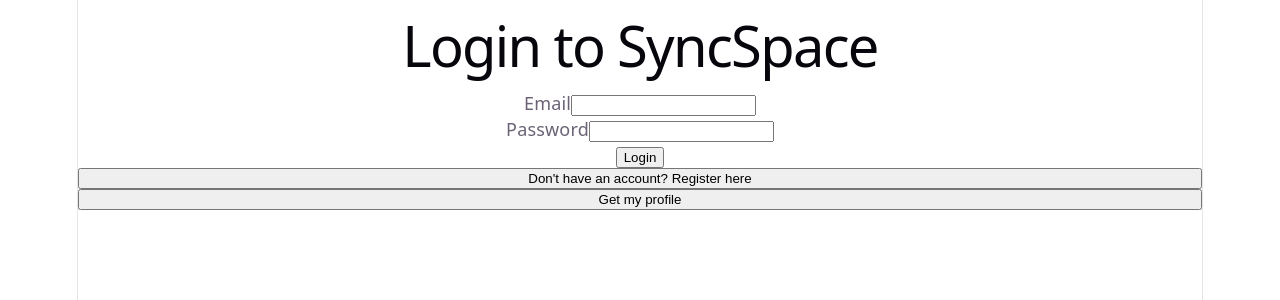
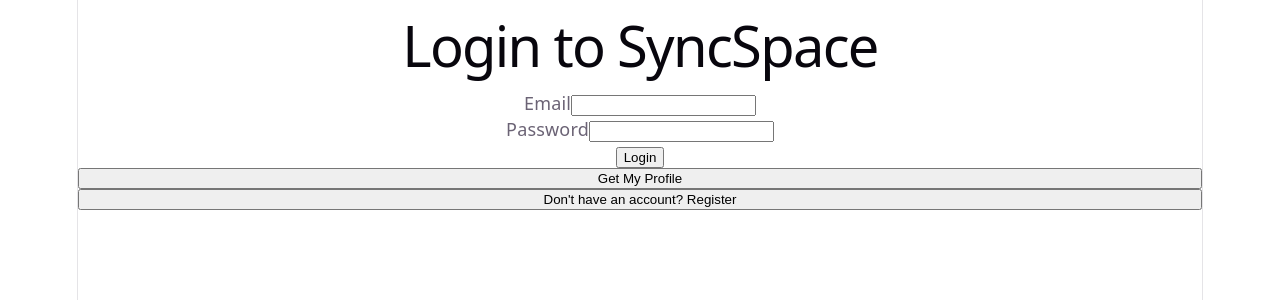
Before and after one commit to bugblazer/syncspace, a React app in the folder frontend/: page / in a window 1280 px wide. Both pictures are taken after a click on the button "Already have an account? Login here". Shown: the top 300 px of the page. Built offline with nearby package versions, Linux system fonts and the light colour scheme; the HTML template or start-up script is replaced by a standard one.

Commit message:
refactored the frontend pages

```diff
--- a/frontend/src/App.jsx
+++ b/frontend/src/App.jsx
@@ -1,4 +1,6 @@
 import { useState } from "react";
+import RegistrationForm from "./components/registrationForm";
+import LoginForm from "./components/LoginForm";
 
 function App() {
   //Registration page states
@@ -16,9 +18,10 @@
   const [loginPassword, setLoginPassword] = useState("");
 
   //Registration handler
-  async function handleSubmit(event) {
+  async function handleRegister(event) {
     event.preventDefault();
 
+    setMessage("");
     setIsLoading(true);
 
     try {
@@ -39,7 +42,11 @@
 
     const data = await response.json();
 
-    setMessage(data.message || data.error);
+    if (response.ok) {
+      setMessage(data.message);
+    } else {
+      setMessage(data.error);
+    }
     } catch (error){
       setMessage("Something went wrong. Please try again later");
     } finally {
@@ -93,12 +100,12 @@
         `${import.meta.env.VITE_API_URL}/users/me`,
         {
           headers: {
-            Authorization: `Bearer: ${token}`
+            Authorization: `Bearer ${token}`
           }
         }
       );
 
-      const data = response.json();
+      const data = await response.json();
 
       console.log(data);
     } catch (error) {
@@ -107,93 +114,32 @@
   }
 
   return (
-    isLogin ? (
-      <>
-        <h1>Login to SyncSpace</h1>
-
-        {message && <p>{message}</p>}
-
-        <form onSubmit={handleLogin}>
-
-          <div>
-            <label>Email</label>
-            <input
-              type="email"
-              value={loginEmail}
-              onChange={(event) => setLoginEmail(event.target.value)}
-            />
-          </div>
-
-          <div>
-            <label>Password</label>
-            <input
-              type="password"
-              value={loginPassword}
-              onChange={(event) => setLoginPassword(event.target.value)}
-            />
-          </div>
-
-          <button type="submit" disabled={isLoading}>
-            {isLoading? "Loggin in..." : "Login"}
-          </button>
-
-        </form>
-
-        <button onClick={() => setIsLogin(false)}>
-          Don't have an account? Register here
-        </button>
-
-        <button onClick={getCurrentUser}>
-          Get my profile
-        </button>
-      </>
-    ) : (
-      <>
-        <h1>Create your SyncSpace account</h1>
-
-        {message && <p>{message}</p>}
-
-        <form onSubmit={handleSubmit}>
-
-          <div>
-            <label>Username</label>
-            <input
-              type="text"
-              value={username}
-              onChange={(event) => setUsername(event.target.value)}
-             />
-          </div>
-
-          <div>
-            <label>Email</label>
-            <input
-              type="email"
-              value={email}
-              onChange={(event) => setEmail(event.target.value)}
-            />
-          </div>
-
-          <div>
-            <label>Password</label>
-            <input
-              type="password"
-              value={password}
-              onChange={(event) => setPassword(event.target.value)}
-            />
-          </div>
-
-          <button type="submit" disabled={isLoading}>
-            {isLoading? "Registering" : "Register"}
-          </button>
-
-        </form>
-
-        <button onClick={() => setIsLogin(true)}>
-          Already have an account? Login here
-        </button>
-      </>
-    )
-  )
+    isLogin ?
+    <LoginForm
+      loginEmail={loginEmail}
+      setLoginEmail={setLoginEmail}
+      loginPassword={loginPassword}
+      setLoginPassword={setLoginPassword}
+      message={message}
+      isLoading={isLoading}
+      handleLogin={handleLogin}
+      getCurrentUser={getCurrentUser}
+      setIsLogin={setIsLogin}
+    />
+    :
+    <RegistrationForm
+      username = {username}
+      setUsername = {setUsername}
+      email = {email}
+      setEmail = {setEmail}
+      password = {password}
+      setPassword = {setPassword}
+      message = {message}
+      isLoading = {isLoading}
+      handleSubmit = {handleRegister}
+      setIsLogin = {setIsLogin}
+    />
+  );
 
 }
 
--- /dev/null
+++ b/frontend/src/components/LoginForm.jsx
@@ -0,0 +1,62 @@
+function LoginForm({
+    loginEmail,
+    setLoginEmail,
+    loginPassword,
+    setLoginPassword,
+    message,
+    isLoading,
+    handleLogin,
+    getCurrentUser,
+    setIsLogin
+}) {
+    return (
+        <>
+            <h1>Login to SyncSpace</h1>
+
+            {message && <p>{message}</p>}
+
+            <form onSubmit={handleLogin}>
+                <div>
+                    <label>Email</label>
+
+                    <input
+                        type="email"
+                        value={loginEmail}
+                        onChange={(event) =>
+                            setLoginEmail(event.target.value)
+                        }
+                    />
+                </div>
+
+                <div>
+                    <label>Password</label>
+
+                    <input
+                        type="password"
+                        value={loginPassword}
+                        onChange={(event) =>
+                            setLoginPassword(event.target.value)
+                        }
+                    />
+                </div>
+
+                <button
+                    type="submit"
+                    disabled={isLoading}
+                >
+                    {isLoading ? "Logging in..." : "Login"}
+                </button>
+            </form>
+
+            <button onClick={getCurrentUser}>
+                Get My Profile
+            </button>
+
+            <button onClick={() => setIsLogin(false)}>
+                Don't have an account? Register
+            </button>
+        </>
+    );
+}
+
+export default LoginForm;
--- /dev/null
+++ b/frontend/src/components/RegistrationForm.jsx
@@ -0,0 +1,62 @@
+function RegistrationForm({
+    username,
+    setUsername,
+    email,
+    setEmail,
+    password,
+    setPassword,
+    message,
+    isLoading,
+    handleRegister,
+    setIsLogin
+}) {
+    return (
+        <>
+            <h1>Create your SyncSpace account</h1>
+
+            {message && <p>{message}</p>}
+
+            <form onSubmit={handleRegister}>
+                <div>
+                    <label>Username</label>
+
+                    <input
+                        type="text"
+                        value={username}
+                        onChange={(event) => setUsername(event.target.value)}
+                    />
+                </div>
+
+                <div>
+                    <label>Email</label>
+
+                    <input
+                        type="email"
+                        value={email}
+                        onChange={(event) => setEmail(event.target.value)}
+                    />
+                </div>
+
+                <div>
+                    <label>Password</label>
+
+                    <input
+                        type="password"
+                        value={password}
+                        onChange={(event) => setPassword(event.target.value)}
+                    />
+                </div>
+
+                <button type="submit" disabled={isLoading}>
+                    {isLoading ? "Registering..." : "Register"}
+                </button>
+            </form>
+
+            <button onClick={() => setIsLogin(true)}>
+                Already have an account? Login here
+            </button>
+        </>
+    );
+}
+
+export default RegistrationForm;
```
